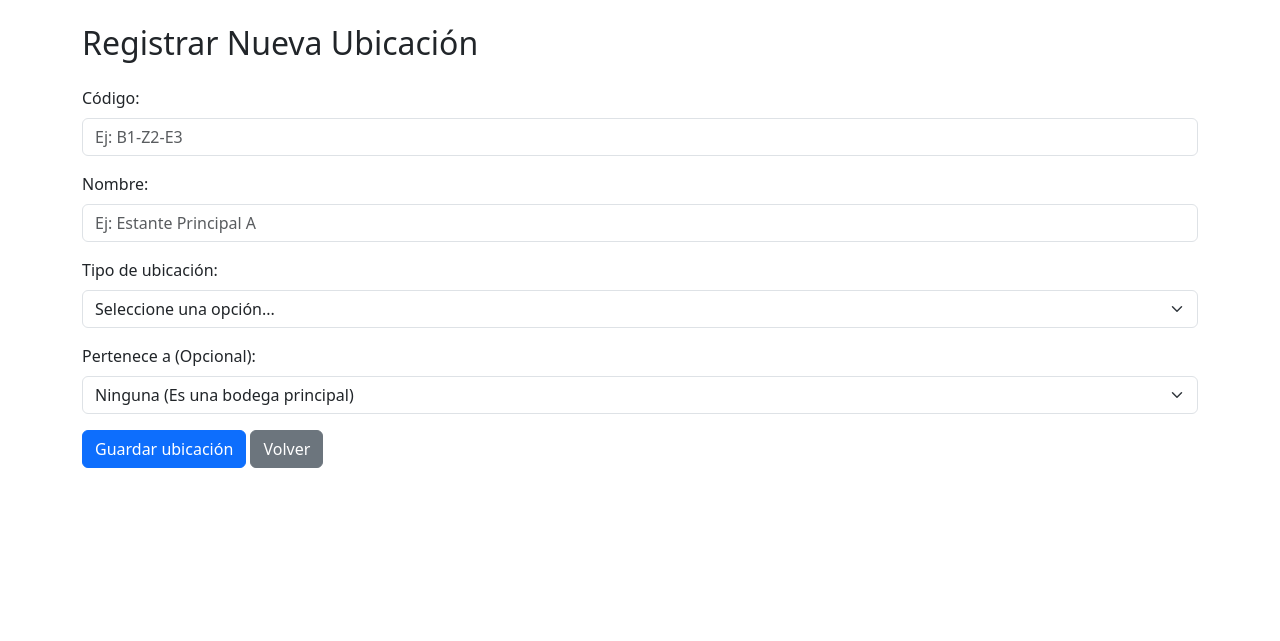
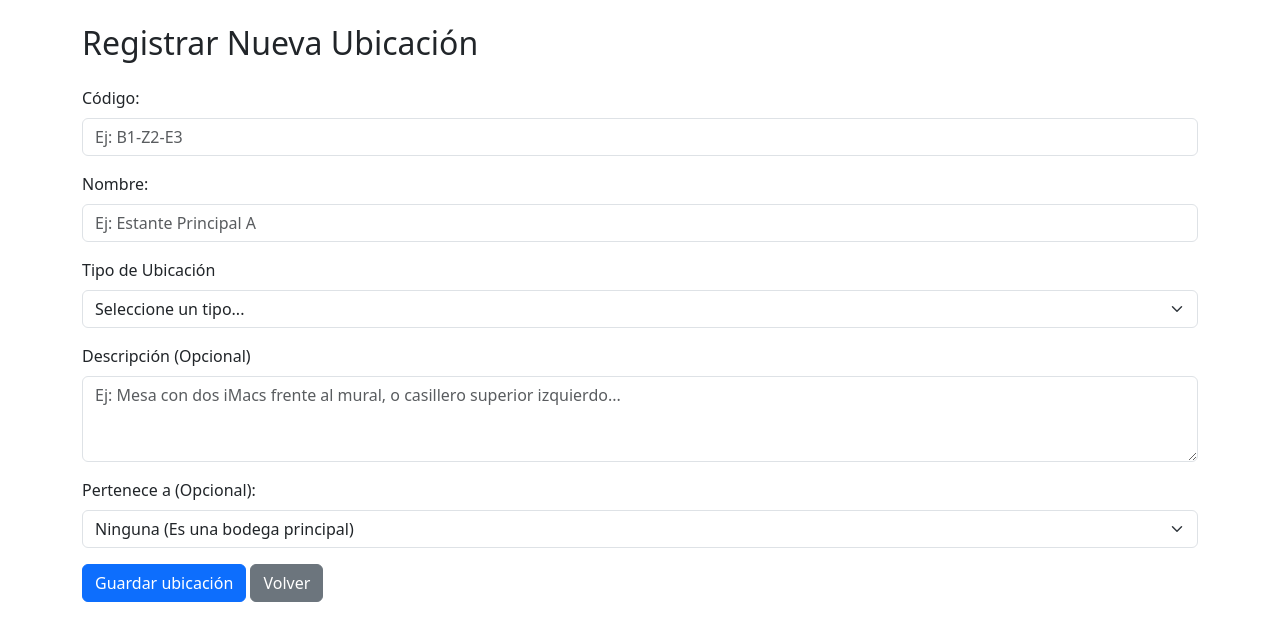
Before and after one commit to wsderfghbgv/sena-inventario, a Laravel app: page /locations/create in a window 1280 px wide. Shown: the part 56-697 px from the top of the page. Run offline with Laravel 12, Linux system fonts and the light colour scheme; data that the repository does not hold is empty.

Commit message:
feat(locations): agregar campo descripcion, actualizar tipos SENA y vistas del modulo

```diff
--- a/app/Http/Controllers/LocationController.php
+++ b/app/Http/Controllers/LocationController.php
@@ -12,7 +12,7 @@ class LocationController extends Controller
      */
     public function index()
     {
-        $locations = Location::with('parent')->latest()->paginate(10);
+        $locations = Location::with('parentLocation')->latest()->paginate(10);
         return view('locations.index', compact('locations'));
     }
 
@@ -34,7 +34,8 @@ class LocationController extends Controller
         $datosValidos = $request->validate([
             'code' => 'required|unique:locations,code',
             'name' => 'required|string|max:255',
-            'type' => 'required|in:bodega,zona,estante,nivel,espacio',
+            'description' => 'nullable|string',
+            'type' => 'required|in:ambiente,zona,mueble,compartimento,puesto',
             'parent_id' => 'nullable|exists:locations,id',
         ]);
 
--- a/app/Models/Location.php
+++ b/app/Models/Location.php
@@ -15,6 +15,7 @@ class Location extends Model
     protected $fillable = [
         'code',
         'name',
+        'description',
         'type',
         'parent_id',
         'is_active',
@@ -27,7 +28,7 @@ class Location extends Model
      * Ejemplo: Si esto es un "Estante", retorna la "Zona" que lo contiene.
      * Relación: Muchos a Uno (Muchos estantes pertenecen a una zona).
      */
-    public function parent(): BelongsTo
+    public function parentLocation(): BelongsTo
     {
         return $this->belongsTo(Location::class, 'parent_id');
     }
--- a/resources/views/locations/create.blade.php
+++ b/resources/views/locations/create.blade.php
@@ -20,16 +20,21 @@
     </div>
 
     <div class="mb-3">
-        <label class="form-label">Tipo de ubicación:</label>
-        <select name="type" class="form-select" required>
-            <option value="">Seleccione una opción...</option>
-            <option value="bodega">Bodega</option>
-            <option value="zona">Zona</option>
-            <option value="estante">Estante</option>
-            <option value="nivel">Nivel</option>
-            <option value="espacio">Espacio</option>
-        </select>
-    </div>
+    <label for="type" class="form-label">Tipo de Ubicación</label>
+    <select name="type" id="type" class="form-select" required>
+        <option value="">Seleccione un tipo...</option>
+        <option value="ambiente">Ambiente</option>
+        <option value="zona">Zona</option>
+        <option value="mueble">Mueble / Mesa</option>
+        <option value="compartimento">Compartimento / Contenedor</option>
+        <option value="puesto">Puesto de Trabajo</option>
+    </select>
+</div>
+
+<div class="mb-3">
+    <label for="description" class="form-label">Descripción (Opcional)</label>
+    <textarea name="description" id="description" class="form-control" rows="3" placeholder="Ej: Mesa con dos iMacs frente al mural, o casillero superior izquierdo..."></textarea>
+</div>
 
     <!-- Ubicación padre (Jerarquía) -->
     <div class="mb-3">
```
Also changed, not shown: resources/views/locations/index.blade.php (+8 -3 lines), database/migrations/2026_11_12_181230_add_description_to_locations_table.php (added), database/migrations/2026_11_12_182402_update_type_in_locations_table.php (added).
